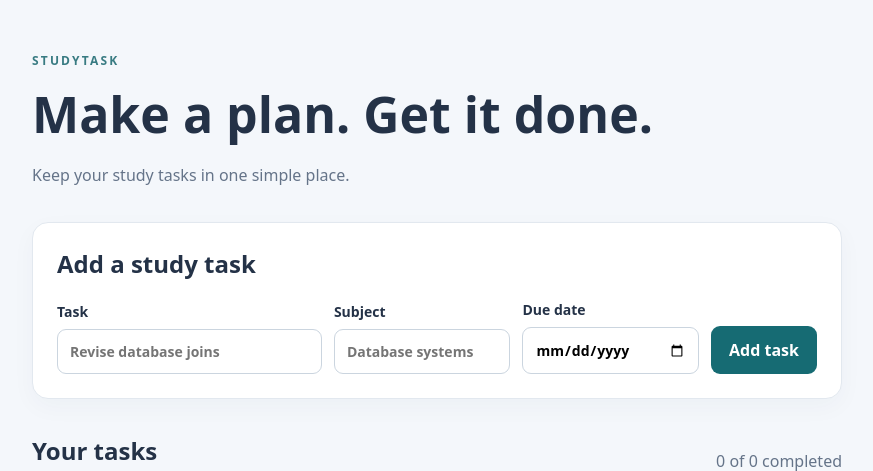
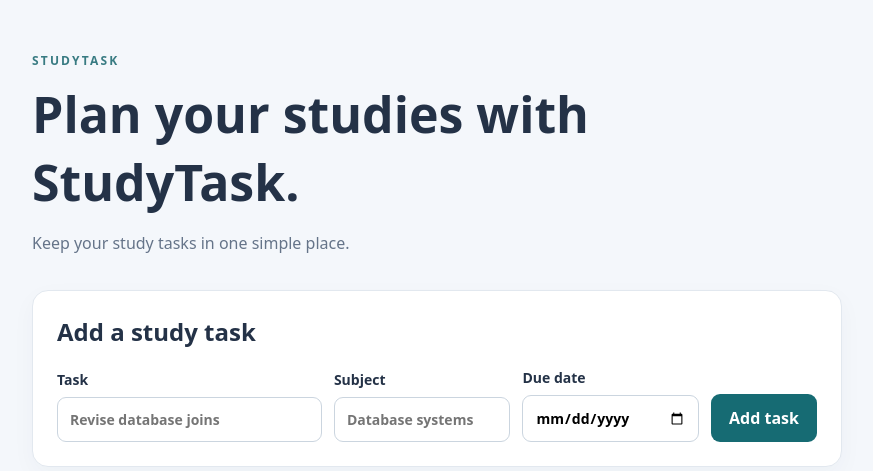
Before and after one commit to Adiitya-wq12/study-task-tracker, a Flask app: page / in a window 1280 px wide. Shown: the top 471 px of the page, without its empty margins (203-1076 px from the left). Run offline with Flask 3, Linux system fonts and the light colour scheme; data that the repository does not hold is empty.

Commit message:
Update header text in index.html

```diff
--- a/templates/index.html
+++ b/templates/index.html
@@ -7,7 +7,7 @@
 </head>
 <body>
   <main class="container">
-    <header><span class="eyebrow">STUDYTASK</span><h1>Make a plan. Get it done.</h1><p>Keep your study tasks in one simple place.</p></header>
+    <header><span class="eyebrow">STUDYTASK</span><h1>Plan your studies with StudyTask.</h1><p>Keep your study tasks in one simple place.</p></header>
     <section class="card" aria-label="Add a task">
       <h2>Add a study task</h2>
       <form action="{{ url_for('add_task') }}" method="post" class="task-form">
```
